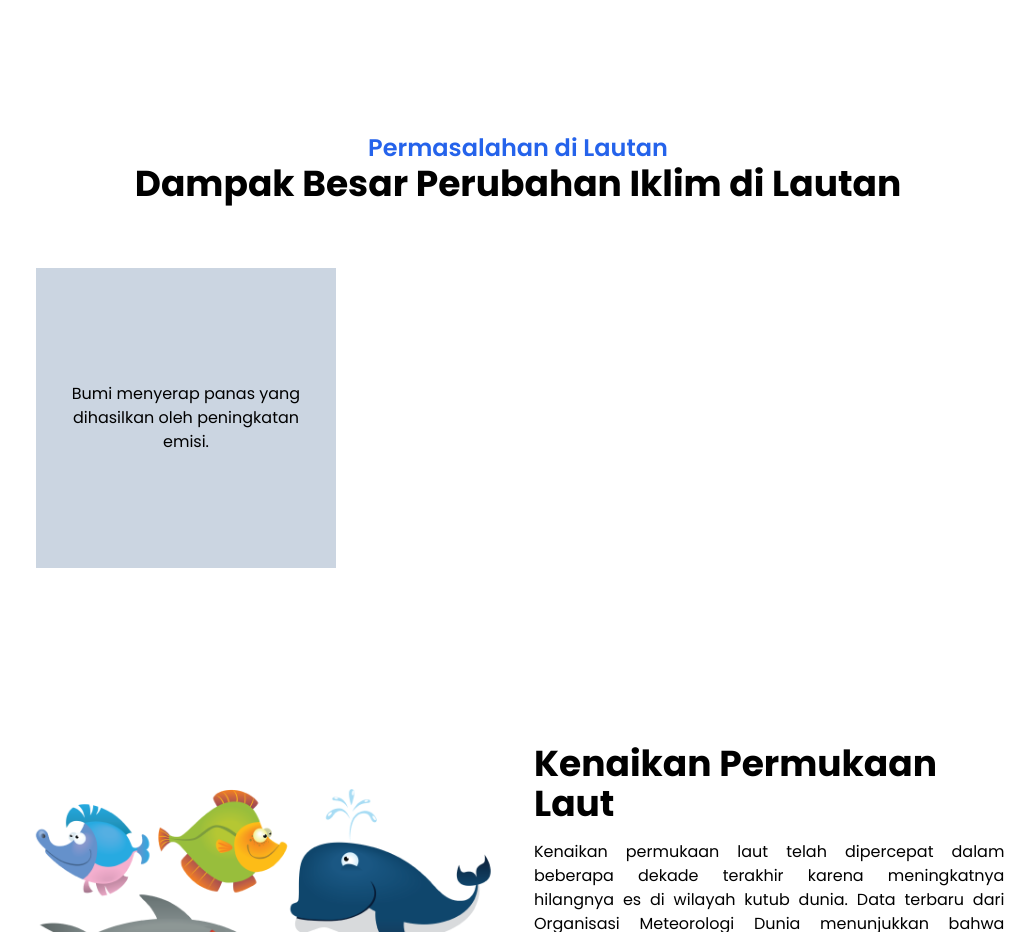
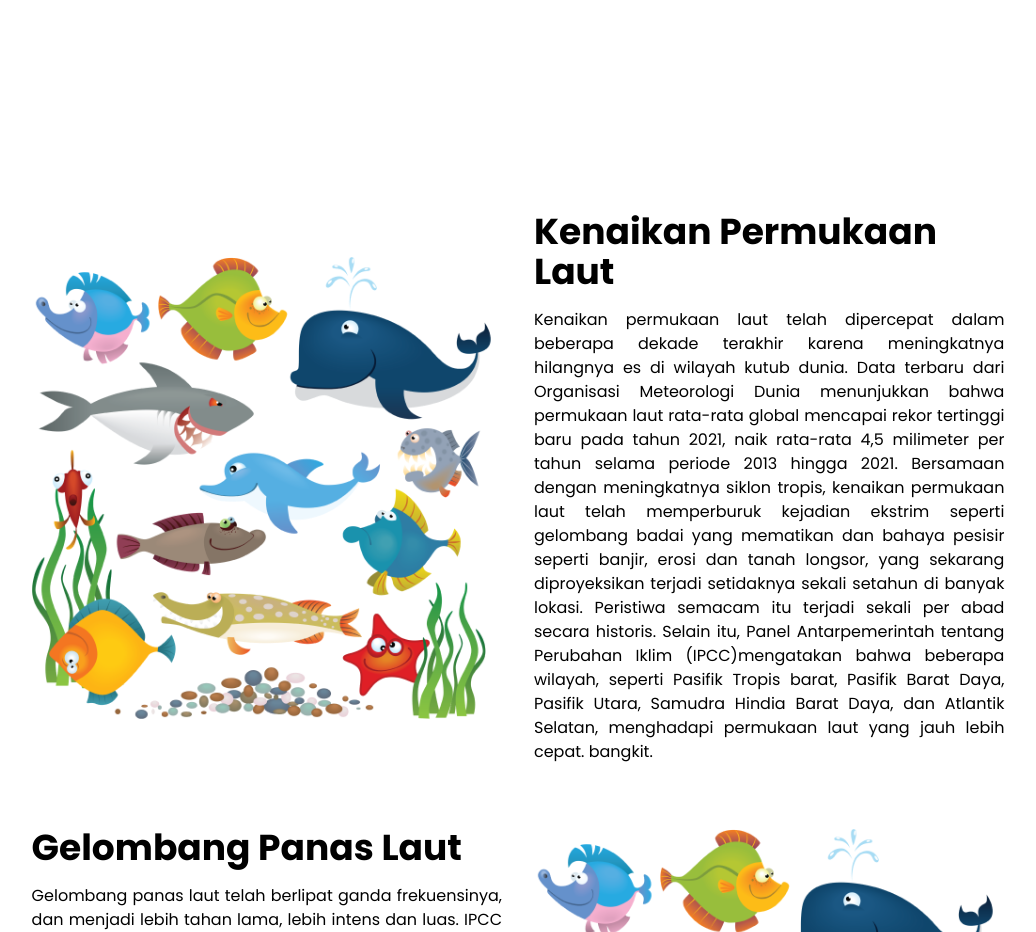
Before and after one commit to abizaqli07/invention-udayana, a React (Create React App) app: page /climatechange in a window 1280 px wide. Shown: the part 2040-2972 px from the top of the page, without its empty margins (122-1158 px from the left). Built offline with nearby package versions, Linux system fonts and the light colour scheme.

Commit message:
fixing page

```diff
--- a/src/components/subComponents/CliamteChangeContent.jsx
+++ b/src/components/subComponents/CliamteChangeContent.jsx
@@ -5,34 +5,6 @@ function ClimateChangeContent() {
   return (
     // ========== CONTAINER FOR MAIN CONTENT ==========
     <div className='layout pt-24 mb-64'>
-      <div className='w-full h-full'>
-        <div className='layout '>
-
-          {/* ========== TITLE MAIN CONTENT ========== */}
-          <div className='title__container'>
-            <div className='sub__title'>Permasalahan di Lautan</div>
-            <div className='title'>Dampak Besar Perubahan Iklim di Lautan</div>
-          </div>
-          {/* ========== END OF TITLE MAIN CONTENT ========== */}
-
-          {/* ========== CONTAINER FOR CARD ========== */}
-          <div className='hidden sm:grid grid-cols-[repeat(1,_300px)] mt-16 gap-8 justify-center items-center sm:grid-cols-[repeat(2,_300px)] lg:grid-cols-[repeat(3,_300px)] '>
-
-            <div className='w-full p-6 bg-slate-300 flex flex-col justify-center items-center text-center min-h-[300px]'>
-              <div><img/></div>
-              <div>Bumi menyerap panas yang dihasilkan oleh peningkatan emisi.</div>
-            </div>
-
-
-          </div>
-          {/* END OF CONTAINER FOR CARD */}
-
-        </div>
-      </div>
-
-
-
-
 
       {/* ========== CONTAINER FOR DAMPAK PERUBAHAN IKLIM ========== */}
       <div className='w-full h-full mt-36'>
```
